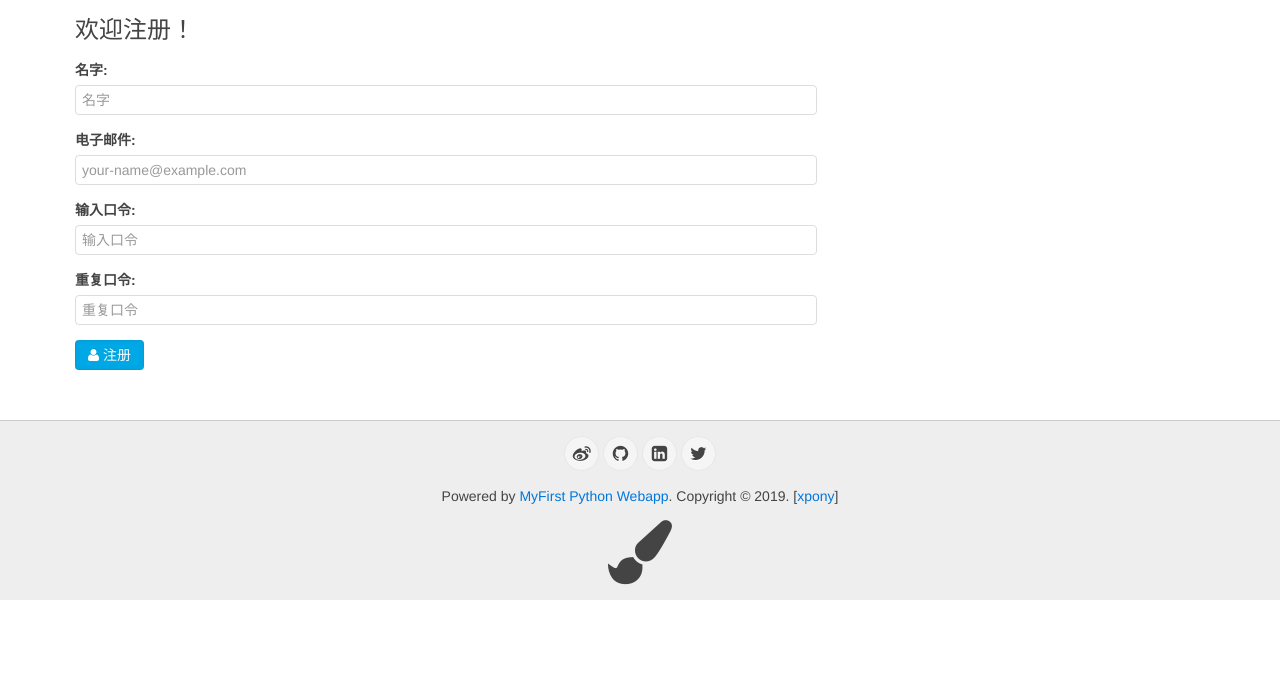
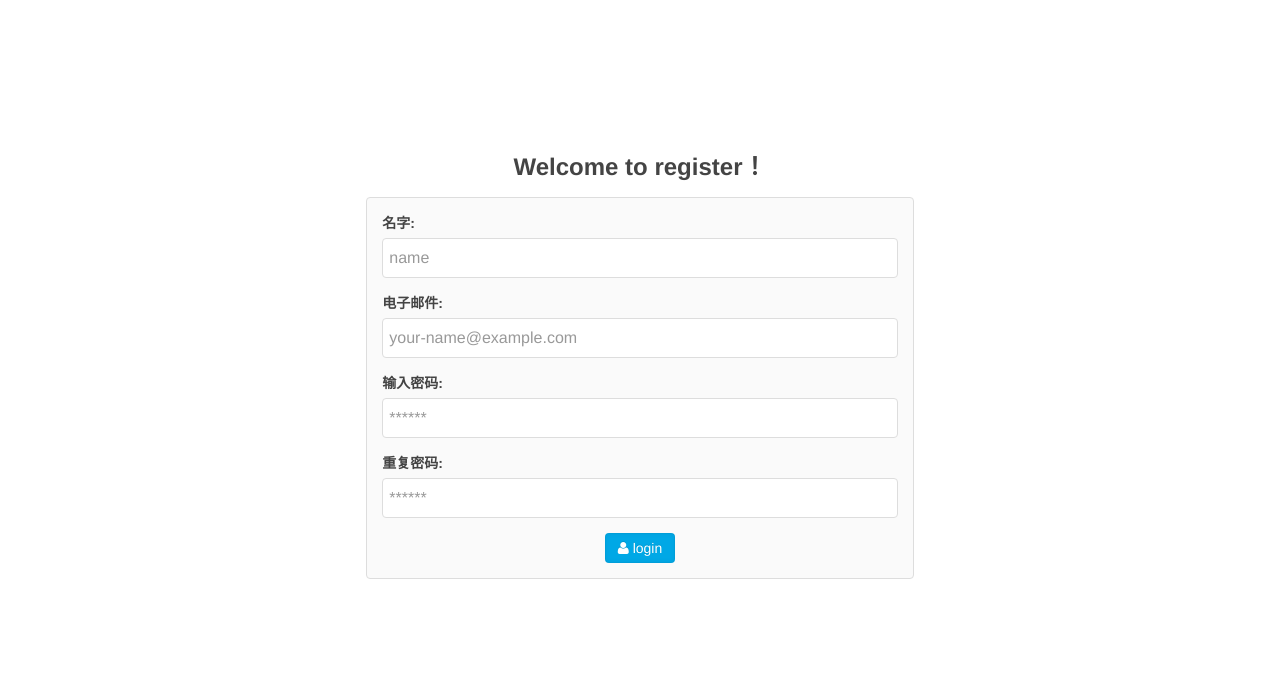
Before and after one commit to xpony/MyFisrt-WebApp, a Python web app: template www/templates/register.html in a window 1280 px wide. Shown: the part 42-736 px from the top of the page. Run offline with Jinja, Linux system fonts and the light colour scheme; the template is opened without the code that fills it, so the values that code supplies are empty; some libraries are stand-ins or nearby versions.

Commit message:
improve html

```diff
--- a/www/apis.py
+++ b/www/apis.py
@@ -12,7 +12,7 @@ import json, logging, inspect, functools
 #储存日志分页信息
 class Page(object):
 
-    def __init__(self, item_count, page_index=1, page_size=7):
+    def __init__(self, item_count, page_index=1, page_size=6):
         self.item_count = item_count
         self.page_size = page_size
         self.page_count = item_count // page_size + (1 if item_count % page_size > 0 else 0)
--- a/www/templates/base.html
+++ b/www/templates/base.html
@@ -2,13 +2,13 @@
 {% macro pagination(url, page) %}
     <ul class="uk-pagination">
         {% if page.has_previous %}
-            <li><a href="{{ url }}{{ page.page_index - 1 }}"><i class="uk-icon-angle-double-left"></i></a></li>
+            <li><a href="{{ url }}{{ page.page_index - 1 }}"><i class="uk-icon-angle-double-left"> 上一页</i></a></li>
         {% else %}
             <li class="uk-disabled"><span><i class="uk-icon-angle-double-left"></i></span></li>
         {% endif %}
             <li class="uk-active"><span>{{ page.page_index }}</span></li>
         {% if page.has_next %}
-            <li><a href="{{ url }}{{ page.page_index + 1 }}"><i class="uk-icon-angle-double-right"></i></a></li>
+            <li><a href="{{ url }}{{ page.page_index + 1 }}">下一页 <i class="uk-icon-angle-double-right"></i></a></li>
         {% else %}
             <li class="uk-disabled"><span><i class="uk-icon-angle-double-right"></i></span></li>
         {% endif %}
@@ -45,15 +45,14 @@
             <div class="uk-navbar-flip">
                 <ul class="uk-navbar-nav">
                 {% if __user__ %}
-                    <li class="uk-parent" data-uk-dropdown>
+                    <li class="uk-parent"  data-uk-dropdown="{pos:'right-top'}">
                         <a href="#0"><i class="uk-icon-user"></i> {{ __user__.name }}</a>
-                        <div class="uk-dropdown uk-dropdown-navbar">
+                        <div class="uk-dropdown uk-dropdown-navbar" style="width: 107px">
                             <ul class="uk-nav uk-nav-navbar">
                                 {% if __user__.admin %}
-                                    <li><a href="/manage/blogs"><i class="uk-icon-sign-out"></i>日志管理</a></li>
+                                    <li><a href="/manage/blogs"><i class="uk-icon-folder-open"></i> 日志管理</a></li>
                                 {% endif %}
-                                <li><a href="/signout"><i class="uk-icon-sign-out"></i>登出</a></li>
-
+                                <li><a href="/signout"><i class="uk-icon-sign-out"></i> 登出</a></li>
                             </ul>
                         </div>
                     </li>
@@ -66,13 +65,13 @@
         </div>
     </nav>
 
-    <div class="uk-container uk-container-center">
-        <div class="uk-grid">
+    <div class="uk-container uk-container-center" >
+        <div class="uk-grid" style="border-top: 20px solid white">
             {% block content %}
             {% endblock %}
         </div>
     </div>
-
+<!--
     <div class="uk-margin-large-top" style="background-color:#eee; border-top:1px solid #ccc;">
         <div class="uk-container uk-container-center uk-text-center">
             <div class="uk-panel uk-margin-top uk-margin-bottom">
@@ -87,7 +86,7 @@
             </div>
 
         </div>
-    </div>
+    </div> -->
     <!-- <script src="/static/js/canvas-nest.js"></script> -->
 </body>
 </html>
--- a/www/templates/blog.html
+++ b/www/templates/blog.html
@@ -31,7 +31,7 @@ $(function () {
 
     <div class="uk-width-medium-3-4">
         <article class="uk-article">
-            <h2>{{ blog.name }}</h2>
+            <h2 style="text-align: center;">{{ blog.name }}</h2>
             <p class="uk-article-meta">发表于{{ blog.create_at|datetime }}</p>
             <p>{{ blog.html_content|safe }}</p>
         </article>
--- a/www/templates/register.html
+++ b/www/templates/register.html
@@ -56,36 +56,38 @@ $(function () {
 
 {% block content %}
 
-    <div class="uk-width-2-3">
-        <h2>欢迎注册！</h2>
-        <form id="vm" v-on:submit="submit" class="uk-form uk-form-stacked">
+    <div class="uk-width-2-4 " style="margin: 10% auto" >
+
+        <h2 style="text-align: center; "><b>Welcome to register！</b></h2>
+
+        <form id="vm" v-on:submit="submit" class="uk-form uk-form-stacked uk-panel uk-panel-box">
             <div class="uk-alert uk-alert-danger uk-hidden"></div>
             <div class="uk-form-row">
                 <label class="uk-form-label">名字:</label>
                 <div class="uk-form-controls">
-                    <input v-model="name" type="text" maxlength="50" placeholder="名字" class="uk-width-1-1">
+                    <input v-model="name" type="text" maxlength="50" placeholder="name" class="uk-width-1-1 uk-form-large">
                 </div>
             </div>
             <div class="uk-form-row">
                 <label class="uk-form-label">电子邮件:</label>
                 <div class="uk-form-controls">
-                    <input v-model="email" type="text" maxlength="50" placeholder="your-name@example.com" class="uk-width-1-1">
+                    <input v-model="email" type="text" maxlength="50" placeholder="your-name@example.com" class="uk-width-1-1 uk-form-large">
                 </div>
             </div>
             <div class="uk-form-row">
-                <label class="uk-form-label">输入口令:</label>
+                <label class="uk-form-label">输入密码:</label>
                 <div class="uk-form-controls">
-                    <input v-model="password1" type="password" maxlength="50" placeholder="输入口令" class="uk-width-1-1">
+                    <input v-model="password1" type="password" maxlength="50" placeholder="******" class="uk-width-1-1 uk-form-large">
                 </div>
             </div>
             <div class="uk-form-row">
-                <label class="uk-form-label">重复口令:</label>
+                <label class="uk-form-label">重复密码:</label>
                 <div class="uk-form-controls">
-                    <input v-model="password2" type="password" maxlength="50" placeholder="重复口令" class="uk-width-1-1">
+                    <input v-model="password2" type="password" maxlength="50" placeholder="******" class="uk-width-1-1 uk-form-large">
                 </div>
             </div>
-            <div class="uk-form-row">
-                <button type="submit" class="uk-button uk-button-primary"><i class="uk-icon-user"></i> 注册</button>
+            <div class="uk-form-row" style="text-align: center;">
+                <button type="submit" class="uk-button uk-button-primary"><i class="uk-icon-user"></i> login</button>
             </div>
         </form>
     </div>
--- a/www/templates/signin.html
+++ b/www/templates/signin.html
@@ -42,7 +42,7 @@ $(function() {
 <body class="uk-height-1-1">
     <div class="uk-vertical-align uk-text-center uk-height-1-1">
         <div class="uk-vertical-align-middle" style="width: 320px">
-            <p><a href="/" class="uk-icon-button"><i class="uk-icon-html5"></i></a> <a href="/">Xpony Python Webapp</a></p>
+            <p><a href="/" class="uk-icon-button"><i class="uk-icon-reply"></i></a> <a href="/"></a></p>
             <form id="vm" v-on:submit="submit" class="uk-panel uk-panel-box uk-form">
                 <div class="uk-alert uk-alert-danger uk-hidden"></div>
                 <div class="uk-form-row">
@@ -54,7 +54,7 @@ $(function() {
                 <div class="uk-form-row">
                     <div class="uk-form-icon uk-width-1-1">
                         <i class="uk-icon-lock"></i>
-                        <input v-model="passwd" name="passwd" type="password" placeholder="口令" maxlength="50" class="uk-width-1-1 uk-form-large">
+                        <input v-model="passwd" name="passwd" type="password" placeholder="密码" maxlength="50" class="uk-width-1-1 uk-form-large">
                     </div>
                 </div>
                 <div class="uk-form-row">
```
Also changed, not shown: www/templates/blogs.html (+6 -2 lines).
